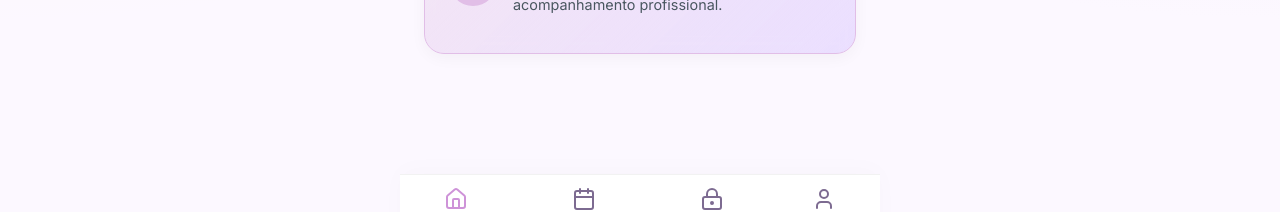
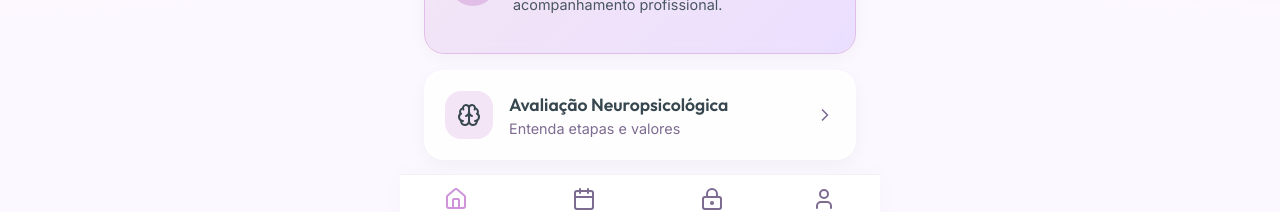
Before and after one commit to taiqs/planner-frontend, a React (Vite) app: page /dashboard in a window 1280 px wide. Shown: the part 546-758 px from the top of the page. Built offline with nearby package versions, Linux system fonts and the light colour scheme; no server answers.

Commit message:
feat: add avaliacao neuropsicologica quick action card to dashboard

```diff
--- a/src/pages/Dashboard.tsx
+++ b/src/pages/Dashboard.tsx
@@ -1,7 +1,7 @@
 import { useState, useEffect } from 'react';
 import { useNavigate } from 'react-router-dom';
 import { motion, AnimatePresence } from 'framer-motion';
-import { ChevronRight, Calendar as CalendarIcon, MessageSquare, ShieldAlert, Check, X, Loader2, Flame, BookOpen, Download, Sparkles } from 'lucide-react';
+import { ChevronRight, Calendar as CalendarIcon, MessageSquare, ShieldAlert, Check, X, Loader2, Flame, BookOpen, Download, Sparkles, Brain } from 'lucide-react';
 import { usePWAInstall } from '../hooks/usePWAInstall';
 import { MOOD_CATEGORIES } from '../utils/constants';
 import api from '../services/api';
@@ -360,6 +360,17 @@ export function Dashboard() {
                     </div>
                 )}
 
+                <div className="glass-card" style={{ padding: '20px', display: 'flex', alignItems: 'center', gap: '16px', cursor: 'pointer' }} onClick={() => navigate('/avaliacao-neuropsicologica')}>
+                    <div style={{ background: 'var(--co-lavender)', padding: '12px', borderRadius: '16px', display: 'flex', alignItems: 'center', justifyContent: 'center' }}>
+                        <Brain size={24} color="var(--co-text-dark)" />
+                    </div>
+                    <div style={{ flex: 1 }}>
+                        <h3 style={{ fontSize: '1.1rem', marginBottom: '4px' }}>Avaliação Neuropsicológica</h3>
+                        <p className="text-muted" style={{ fontSize: '0.9rem' }}>Entenda etapas e valores</p>
+                    </div>
+                    <ChevronRight size={20} className="text-muted" />
+                </div>
+
                 {hasPsychologist && (
                     <>
                         <div className="glass-card" style={{ padding: '20px', display: 'flex', alignItems: 'center', gap: '16px', cursor: 'pointer' }} onClick={() => navigate('/blog')}>
```
